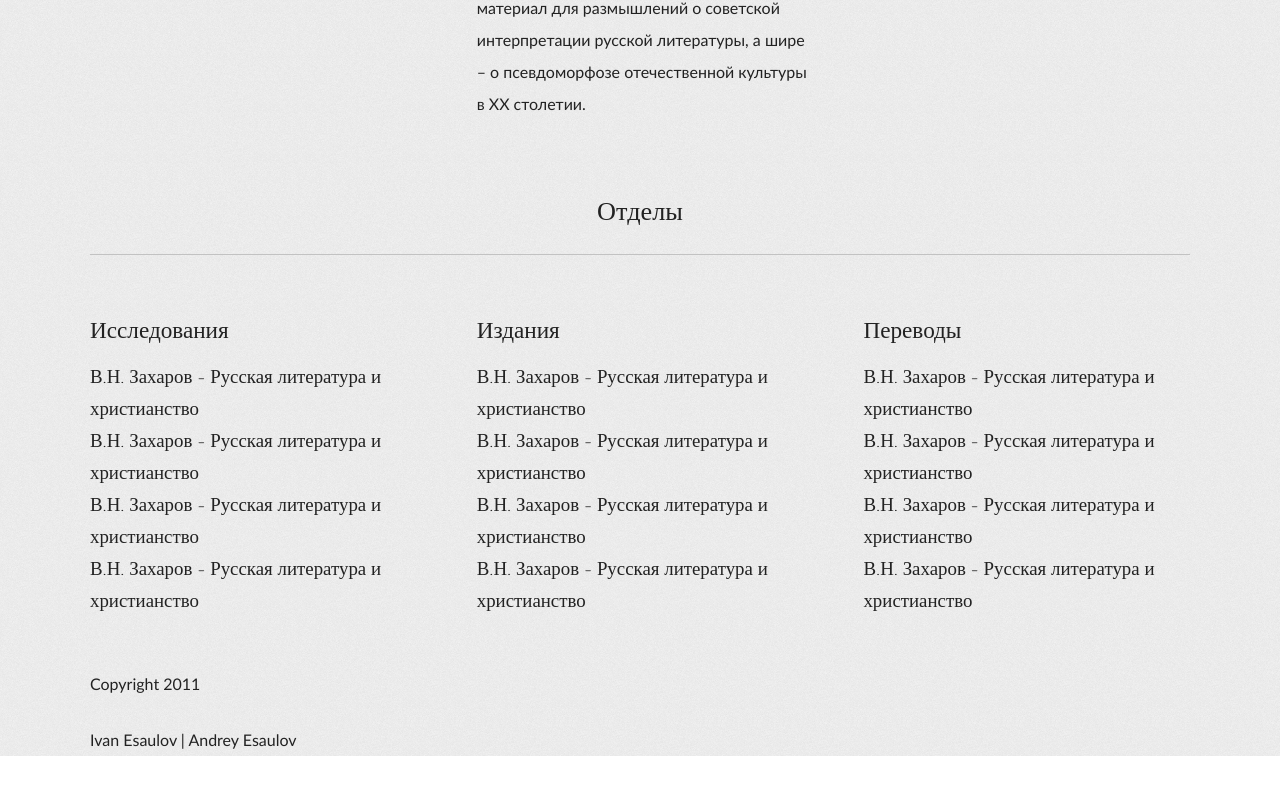
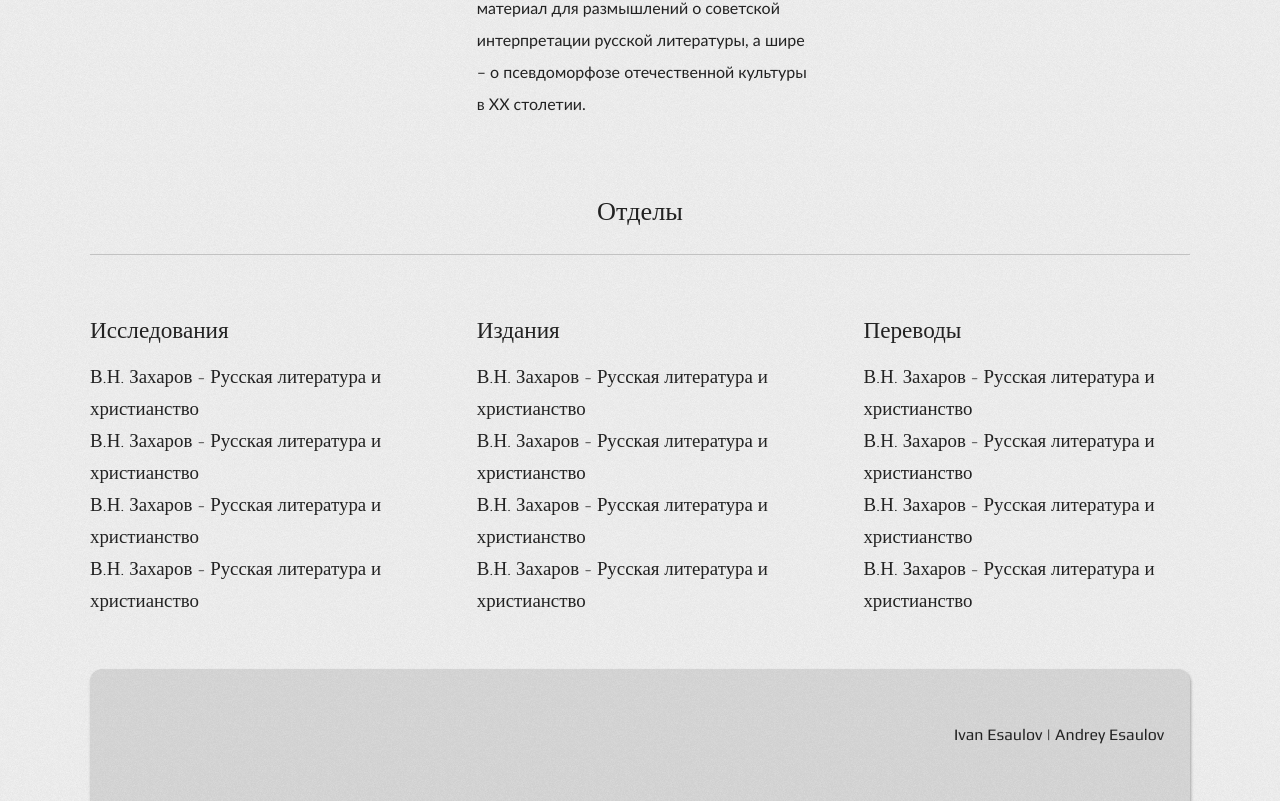
Before and after one commit to andremaha/russian_literature_template, a plain HTML site: page index.html in a window 1280 px wide. Shown: the part 1564-2365 px from the top of the page. Before the commit the page ends 2320 px from the top, so only its background shows below. Drawn offline with Linux system fonts and the light colour scheme; a web font is replaced by a local one.

Commit message:
Footer added

```diff
--- a/css/application.css
+++ b/css/application.css
@@ -226,13 +226,14 @@ h4 {
     font-size: 118%;
 }
 
-nav {
+nav, footer {
     font-family: PlayRegular;
 }
 
 p {
     margin: 24px 0;
 }
+
 
 /**********************
 HEADER
@@ -319,6 +320,18 @@ LAST ADDITIONS, SECTIONS
 }
 
 /*********************
+FOOTER
+*********************/
+footer#main-footer {
+    margin-top: 2.34375%;
+    padding:  2.34375%;
+}
+
+footer#main-footer p {
+    text-align: right;
+}
+
+/*********************
 COOL EFFECTS
 *********************/
 #feature {
@@ -332,3 +345,9 @@ COOL EFFECTS
     border-radius: 12px;
     box-shadow: 1px 2px 3px rgba(0,0,0,0.3);
 }
+
+footer#main-footer {
+    background-color: rgba(0,0,0,0.1);
+    border-radius: 12px 12px 0 0;
+    box-shadow: 1px 2px 3px rgba(0,0,0,0.3);
+}
--- a/index.html
+++ b/index.html
@@ -137,9 +137,6 @@
         </section>
         <footer id="main-footer">
             <p>
-                Copyright 2011
-            </p>
-            <p>
                 Ivan Esaulov | Andrey Esaulov
             </p>
         </footer>
```
